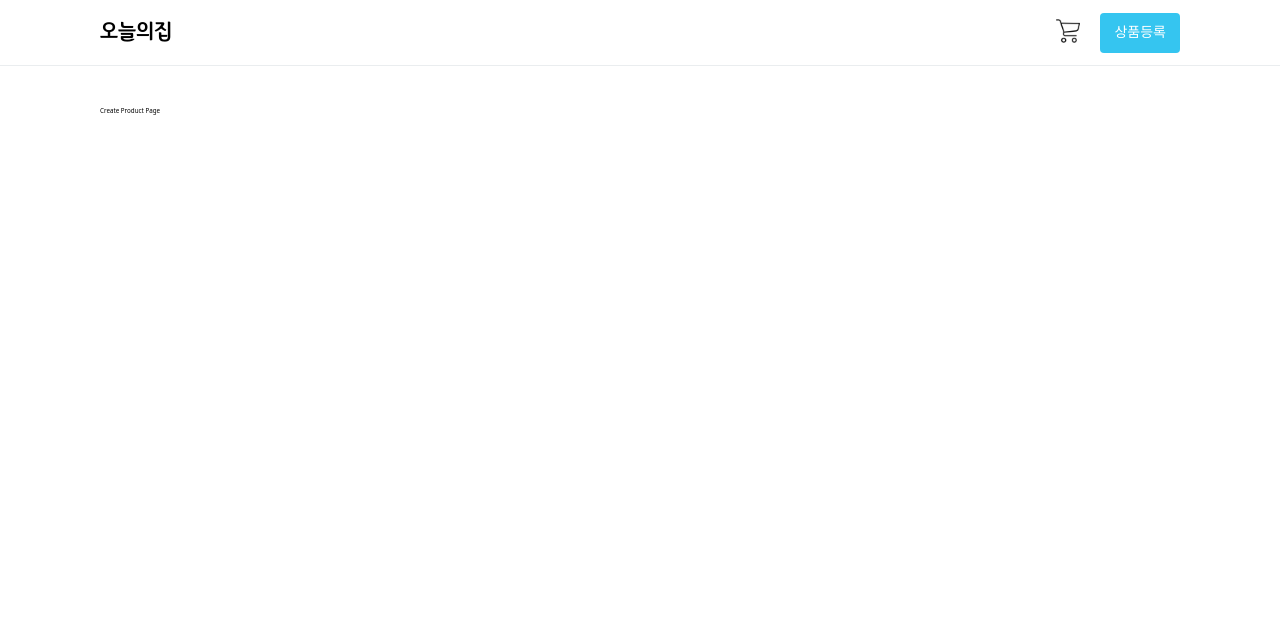
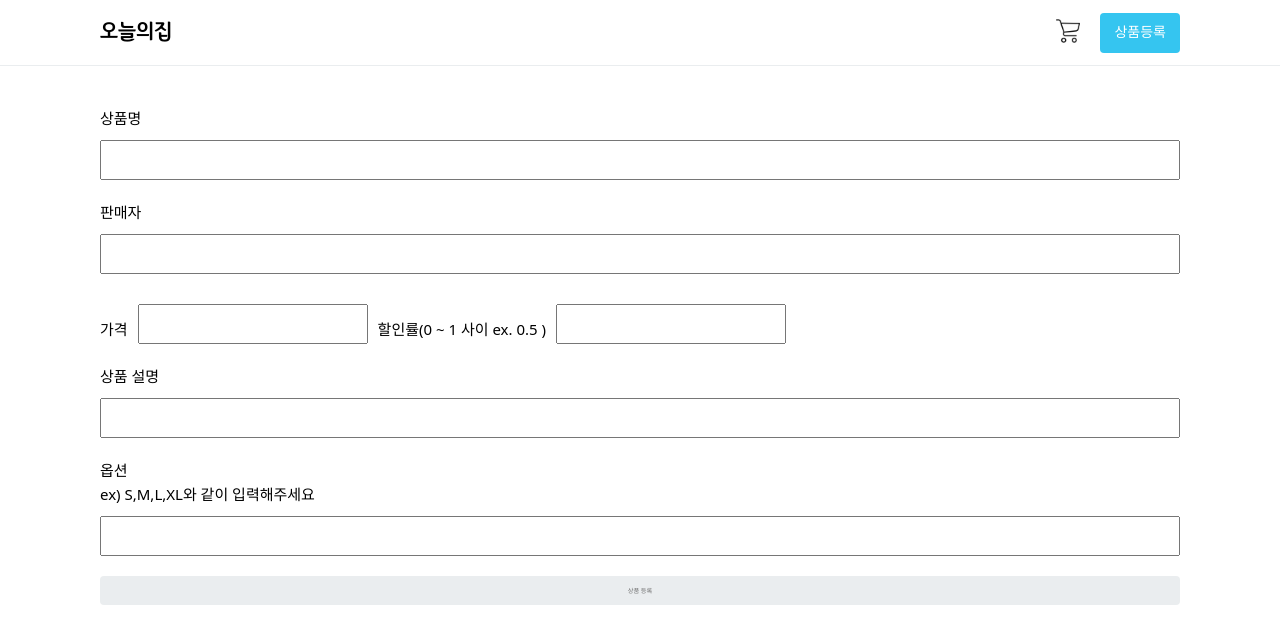
Before and after one commit to younyikim/e-commerce-test, a React (Create React App) app: page /create-product in a window 1280 px wide. Shown: the top 644 px of the page. Built offline with nearby package versions, Linux system fonts and the light colour scheme.

Commit message:
feat/상품 추가 페이지 구현

```diff
--- a/src/pages/CreateProductPage.jsx
+++ b/src/pages/CreateProductPage.jsx
@@ -1,11 +1,180 @@
+import { useEffect, useState } from 'react';
+import { useMutation, useQueryClient } from 'react-query';
+import { useNavigate } from 'react-router';
+import styled from 'styled-components';
 import Layout from '../components/common/Layout';
+import { colors } from '../styles/colors';
+import { addProduct } from '../utils/apiService';
 
 function CreateProductPage() {
+  const queryClient = useQueryClient();
+  const navigate = useNavigate();
+
+  const addProductMutation = useMutation((newProduct) => addProduct(newProduct), {
+    onSuccess: (data) => {
+      queryClient.invalidateQueries('products');
+      navigate(`/product-detail/${data.id}`, { state: data });
+    },
+  });
+
+  const [nameValue, setNameValue] = useState('');
+  const [sellerValue, setSellerValue] = useState('');
+  const [priceValue, setPriceValue] = useState('');
+  const [discountValue, setDiscountValue] = useState('');
+  const [descValue, setDescValue] = useState('');
+  const [optionValue, setOptionValue] = useState('');
+  const [isSubmitPossible, setIsSubmitPossible] = useState(false);
+
+  useEffect(() => {
+    if (
+      nameValue !== '' &&
+      sellerValue !== '' &&
+      priceValue !== 0 &&
+      discountValue !== 0 &&
+      descValue !== '' &&
+      optionValue !== ''
+    ) {
+      setIsSubmitPossible(true);
+    } else {
+      setIsSubmitPossible(false);
+    }
+  }, [nameValue, sellerValue, priceValue, discountValue, descValue, optionValue]);
+
+  const handleInputChange = (e, handler) => {
+    handler(e.target.value);
+  };
+
+  const handleSubmitButton = (e) => {
+    e.preventDefault();
+
+    const newProduct = {
+      name: nameValue,
+      seller: sellerValue,
+      price: {
+        price: priceValue,
+        discount: discountValue,
+      },
+      description: descValue,
+      options: optionValue.split(',').map((option) => option.trim()),
+    };
+
+    addProductMutation.mutate(newProduct);
+
+    queryClient.invalidateQueries('products');
+  };
+
   return (
     <Layout>
-      <div>Create Product Page</div>
+      <StyledCreateContainer>
+        <StyledCreateInfoContainer>
+          <StyledInputContainer>
+            <label>상품명</label>
+            <StyledInput
+              type="string"
+              name="상품명"
+              value={nameValue}
+              onChange={(e) => handleInputChange(e, setNameValue)}
+            />
+          </StyledInputContainer>
+          <StyledInputContainer>
+            <label>판매자</label>
+            <StyledInput
+              type="string"
+              name="판매자"
+              value={sellerValue}
+              onChange={(e) => handleInputChange(e, setSellerValue)}
+            />
+          </StyledInputContainer>
+          <StyledInputRowContainer>
+            <label>가격</label>
+            <StyledInput
+              type="number"
+              name="가격"
+              value={priceValue}
+              onChange={(e) => handleInputChange(e, setPriceValue)}
+            />
+            <label>할인률(0 ~ 1 사이 ex. 0.5 )</label>
+            <StyledInput
+              type="number"
+              name="할인률"
+              value={discountValue}
+              onChange={(e) => handleInputChange(e, setDiscountValue)}
+            />
+          </StyledInputRowContainer>
+          <StyledInputContainer>
+            <label>상품 설명</label>
+            <StyledInput
+              type="string"
+              name="상품설명"
+              value={descValue}
+              onChange={(e) => handleInputChange(e, setDescValue)}
+            />
+          </StyledInputContainer>
+          <StyledInputContainer>
+            <label>옵션</label>
+            <p>ex) S,M,L,XL와 같이 입력해주세요</p>
+            <StyledInput
+              type="string"
+              name="옵션"
+              value={optionValue}
+              onChange={(e) => handleInputChange(e, setOptionValue)}
+            />
+          </StyledInputContainer>
+        </StyledCreateInfoContainer>
+        <StyledCreateSubmitContainer>
+          <StyledSubmitButton disabled={!isSubmitPossible} onClick={handleSubmitButton}>
+            상품 등록
+          </StyledSubmitButton>
+        </StyledCreateSubmitContainer>
+      </StyledCreateContainer>
     </Layout>
   );
 }
 
+const StyledCreateContainer = styled.section`
+  display: flex;
+  flex-direction: column;
+`;
+
+const StyledCreateInfoContainer = styled.div`
+  width: 100%;
+`;
+
+const StyledInputContainer = styled.div`
+  display: flex;
+  flex-direction: column;
+  font-size: 15px;
+`;
+
+const StyledInputRowContainer = styled.div`
+  display: flex;
+  font-size: 15px;
+  align-items: center;
+
+  input {
+    margin-left: 1rem;
+    margin-right: 1rem;
+  }
+`;
+
+const StyledInput = styled.input`
+  height: 4rem;
+  margin-top: 1rem;
+  margin-bottom: 2rem;
+`;
+
+const StyledCreateSubmitContainer = styled.div`
+  width: 100%;
+`;
+
+const StyledSubmitButton = styled.button`
+  width: 100%;
+  padding: 1rem 2rem;
+  border: 0;
+  border-radius: 0.4rem;
+  color: ${(props) => (props.disabled ? `${colors.grey}` : `${colors.white}`)};
+  background-color: ${(props) => (props.disabled ? `${colors.lightGrey}` : `${colors.mainBlue}`)};
+  cursor: pointer;
+`;
+
 export default CreateProductPage;
--- a/src/utils/apiService.js
+++ b/src/utils/apiService.js
@@ -22,3 +22,22 @@ export async function fetchCart() {
   const response = await fetch('http://localhost:8000/cart');
   return response.json();
 }
+
+export async function addProduct(newProduct) {
+  const { name, seller, price, description, options } = newProduct;
+  const response = await fetch('http://localhost:8000/products', {
+    method: 'POST',
+    headers: { 'Content-Type': 'application/json' },
+    body: JSON.stringify({
+      name,
+      seller,
+      price,
+      description,
+      options,
+      category: 0,
+      image: 'https://robohash.org/quodfugaquaerat.png?set=set1',
+    }),
+  });
+
+  return response.json();
+}
```
